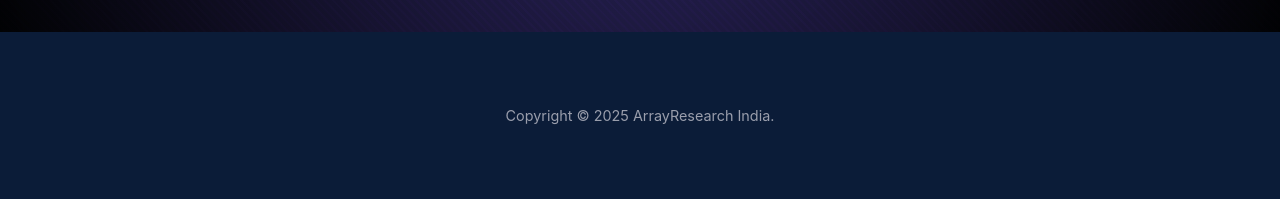
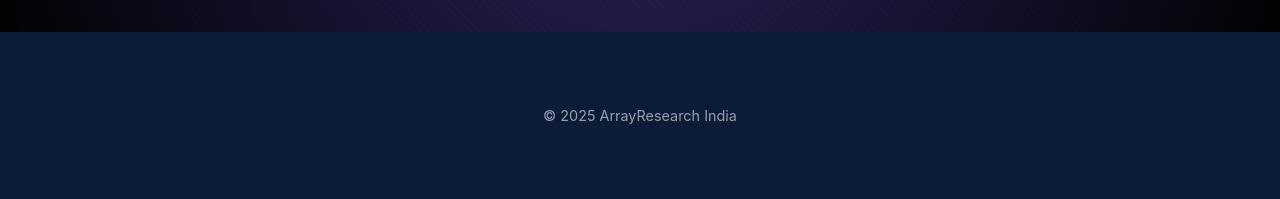
Before and after one commit to rajanshivam011/array-research-final, a Flask app: page /about in a window 1280 px wide. Shown: the part 2910-3109 px from the top of the page. Run offline with Flask 3, Linux system fonts and the light colour scheme.

Commit message:
footer changed

```diff
--- a/templates/base.html
+++ b/templates/base.html
@@ -53,7 +53,8 @@
 <!-- 🔹 Footer -->
 <footer class="site-footer">
   <div class="container footer-inner">
-    <p>Copyright © {{ now.year }} ArrayResearch India.</p>
+    <p>© 2025 ArrayResearch India</p>
+
   </div>
 </footer>
 
```
